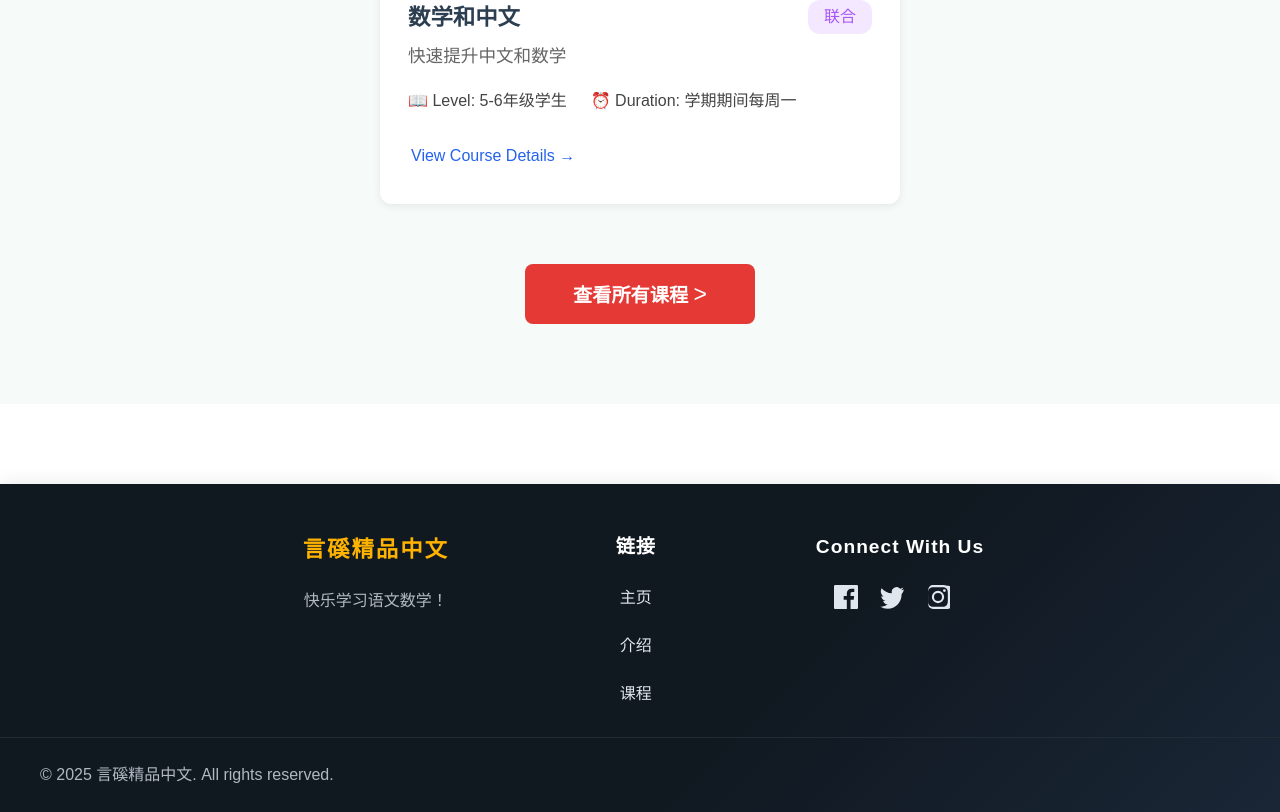
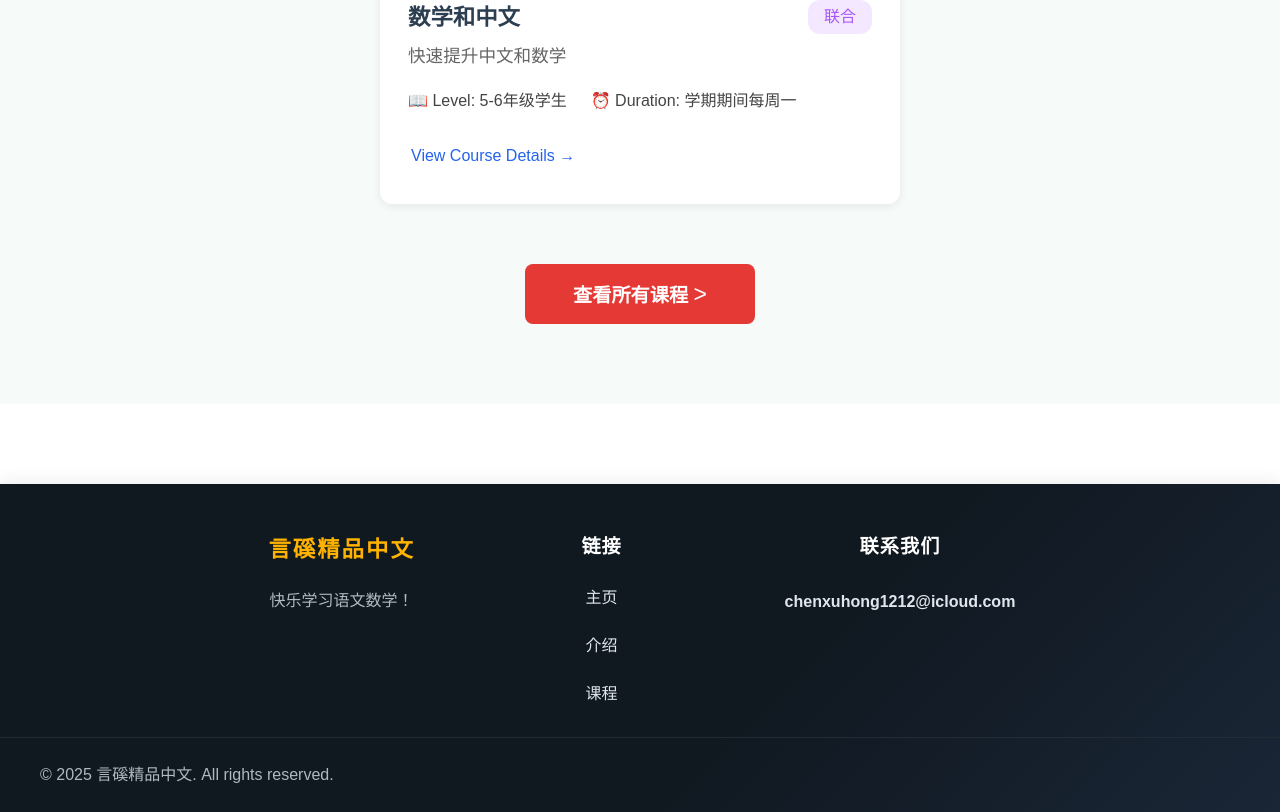
Before and after one commit to Fizzyi/yanxi, a Vue app in the folder yanxi-web/: page / in a window 1280 px wide. Shown: the part 1019-1831 px from the top of the page. Built offline with nearby package versions, Linux system fonts and the light colour scheme.

Commit message:
在foorter中添加联系方式

```diff
--- a/yanxi-web/src/components/Footer.vue
+++ b/yanxi-web/src/components/Footer.vue
@@ -12,6 +12,10 @@
         <a href="/courses">课程</a>
       </div>
       <div class="footer-col">
+        <div class="footer-title">联系我们</div>
+        <a class="footer-mail" href="mailto:chenxuhong1212@icloud.com">chenxuhong1212@icloud.com</a>
+      </div>
+      <!-- <div class="footer-col">
         <div class="footer-title">Connect With Us</div>
         <div class="footer-social">
           <a href="#" aria-label="Facebook">
@@ -24,7 +28,7 @@
             <svg width="24" height="24" fill="currentColor" viewBox="0 0 24 24"><path d="M12 2.163c3.204 0 3.584.012 4.85.07 1.366.062 2.633.334 3.608 1.308.974.974 1.246 2.241 1.308 3.608.058 1.266.07 1.646.07 4.85s-.012 3.584-.07 4.85c-.062 1.366-.334 2.633-1.308 3.608-.974.974-2.241 1.246-3.608 1.308-1.266.058-1.646.07-4.85.07s-3.584-.012-4.85-.07c-1.366-.062-2.633-.334-3.608-1.308-.974-.974-1.246-2.241-1.308-3.608C2.175 15.647 2.163 15.267 2.163 12s.012-3.584.07-4.85c.062-1.366.334-2.633 1.308-3.608.974-.974 2.241-1.246 3.608-1.308C8.416 2.175 8.796 2.163 12 2.163zm0-2.163C8.741 0 8.332.013 7.052.072 5.775.131 4.602.425 3.635 1.392 2.668 2.359 2.374 3.532 2.315 4.809 2.256 6.089 2.243 6.498 2.243 12c0 5.502.013 5.911.072 7.191.059 1.277.353 2.45 1.32 3.417.967.967 2.14 1.261 3.417 1.32 1.28.059 1.689.072 7.191.072s5.911-.013 7.191-.072c1.277-.059 2.45-.353 3.417-1.32.967-.967 1.261-2.14 1.32-3.417.059-1.28.072-1.689.072-7.191s-.013-5.911-.072-7.191c-.059-1.277-.353-2.45-1.32-3.417C19.55.425 18.377.131 17.1.072 15.82.013 15.411 0 12 0zm0 5.838a6.162 6.162 0 1 0 0 12.324 6.162 6.162 0 0 0 0-12.324zm0 10.162a3.999 3.999 0 1 1 0-7.998 3.999 3.999 0 0 1 0 7.998zm6.406-11.845a1.44 1.44 0 1 0 0 2.881 1.44 1.44 0 0 0 0-2.881z"></path></svg>
           </a>
         </div>
-      </div>
+      </div> -->
     </div>
     <hr class="footer-line" />
     <div class="footer-bottom">
@@ -112,6 +116,18 @@
   max-width: 1200px;
   margin: 0 auto;
 }
+.footer-mail {
+  color: #ffb300;
+  font-weight: bold;
+  text-decoration: none;
+  font-size: 1rem;
+  margin-top: 4px;
+  transition: color 0.2s;
+}
+.footer-mail:hover {
+  color: #fff;
+  text-decoration: underline;
+}
 @media (max-width: 900px) {
   .footer-main {
     gap: 40px;
```
